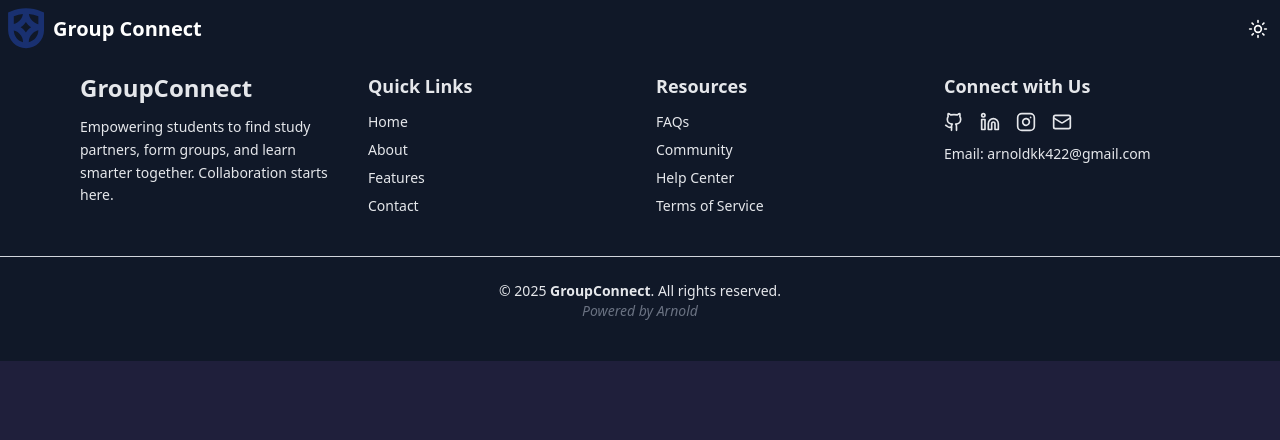
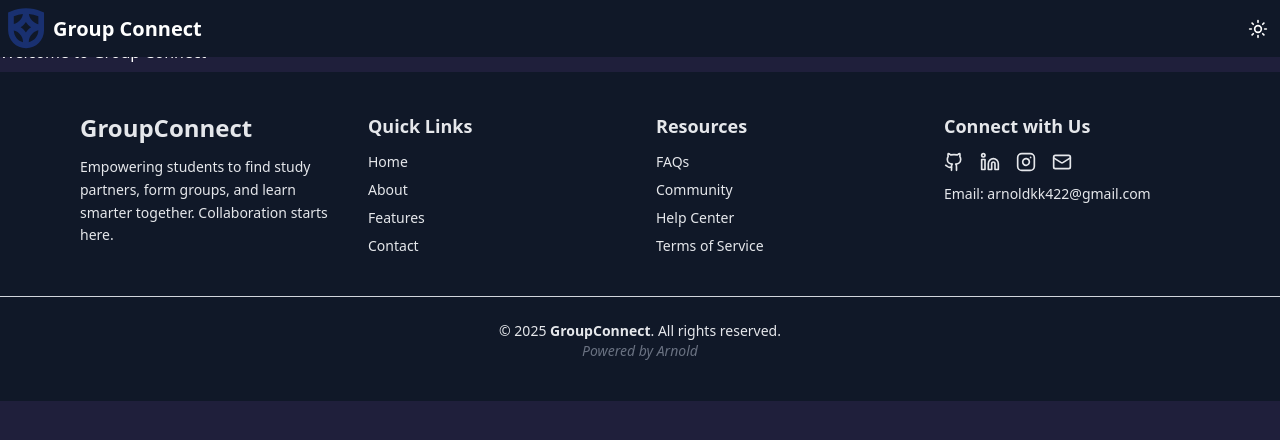
Before and after one commit to nianod/Group-connect, a React (Vite) app: page /home in a window 1280 px wide. Shown: the top 440 px of the page. Built offline with nearby package versions, Linux system fonts and the light colour scheme.

Commit message:
home design

```diff
--- a/src/App.tsx
+++ b/src/App.tsx
@@ -17,7 +17,7 @@ const App = () => {
     })
   }, [])
   return (
-    <div className="min-h-screen bg-white text-black dark:bg-[rgb(31,31,59)] dark:text-white transition-colors duration-500      ease-in-out">
+    <div className="min-h-screen bg-white text-black dark:bg-[rgb(31,31,59)] dark:text-white transition-colors duration-500 ease-in-out">
       <Router>
         <Routes>
            <Route element={<Layout />}>
--- a/src/Components/Connect.tsx
+++ b/src/Components/Connect.tsx
@@ -5,6 +5,8 @@ const Connect = () => {
   const [selectedFields, setSelectedFields] = useState<string[]>([])
   const [proceed, setProceed] = useState<boolean>(false)
   const [loading, setLoading] = useState<boolean>(false)
+
+    const navigate = useNavigate()
 
 const availableFields = [
   "Software Development",
@@ -50,8 +52,8 @@ const availableFields = [
 ];
 
 const gotohome = () => {
-  const navigate = useNavigate()
 
+  setLoading(true )
   navigate("/home")
 }
 
@@ -73,7 +75,7 @@ const handleSelect = (field: string) => {
 };
 
   return (
-    <div className="p-4 mt-10">
+    <div className="mt-16 mb-24">
       <h1 className="font-bold mb-2 text-lg text-center">
         select at least 5 files you're interested in
       </h1>
--- a/src/Components/Layout/Footer.tsx
+++ b/src/Components/Layout/Footer.tsx
@@ -3,7 +3,7 @@ import { Github, Mail, Linkedin, Instagram } from "lucide-react";
 
 const Footer = () => {
   return (
-    <footer className="bg-gray-200 text-gray-800 dark:text-gray-200 dark:bg-gray-900 py-10 mt-2">
+    <footer className="bottom-0 w-full bg-gray-200 text-gray-800 dark:text-gray-200 dark:bg-gray-900 py-10 mt-2">
       <div className="max-w-6xl mx-auto px-4 grid grid-cols-1 sm:grid-cols-2 md:grid-cols-4 gap-8">
 
         <div>
--- a/src/UI/Home.tsx
+++ b/src/UI/Home.tsx
@@ -1,7 +1,9 @@
 
 const Home = () => {
   return (
-    <div>Home</div>
+    <div className="mt-10">
+        <p>Welcome to Group Connect</p>
+    </div>
   )
 }
 
```
Also changed, not shown: src/Pages/Auth/SignUp.tsx (line endings or trailing spaces).
